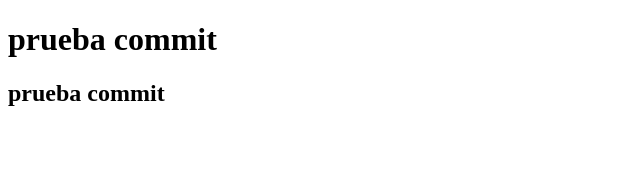
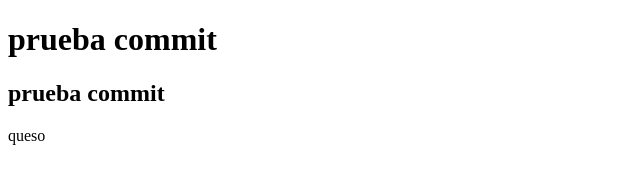
Before and after one commit to SamyAnaphily/diplomado_colsubsidio, a plain HTML site: page class6/historia.html in a window 1280 px wide. Shown: the full height of the page, 0-640 px from the left. Drawn offline with Linux system fonts and the light colour scheme.

Commit message:
rama principal

```diff
--- a/class6/historia.html
+++ b/class6/historia.html
@@ -7,5 +7,6 @@
 <body>
      <h1>prueba commit</h1>
      <h2>prueba commit</h2>
+     <p> queso</p>
 </body>
 </html>
```
